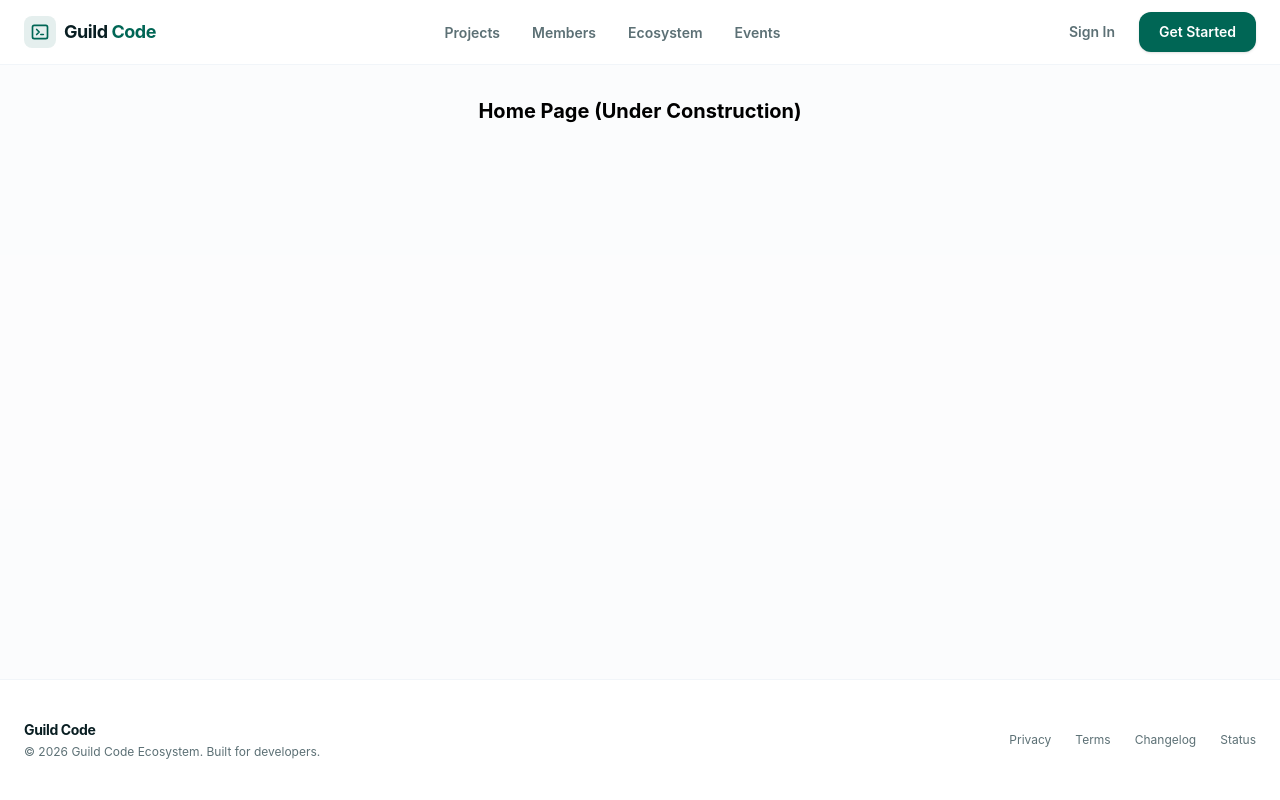
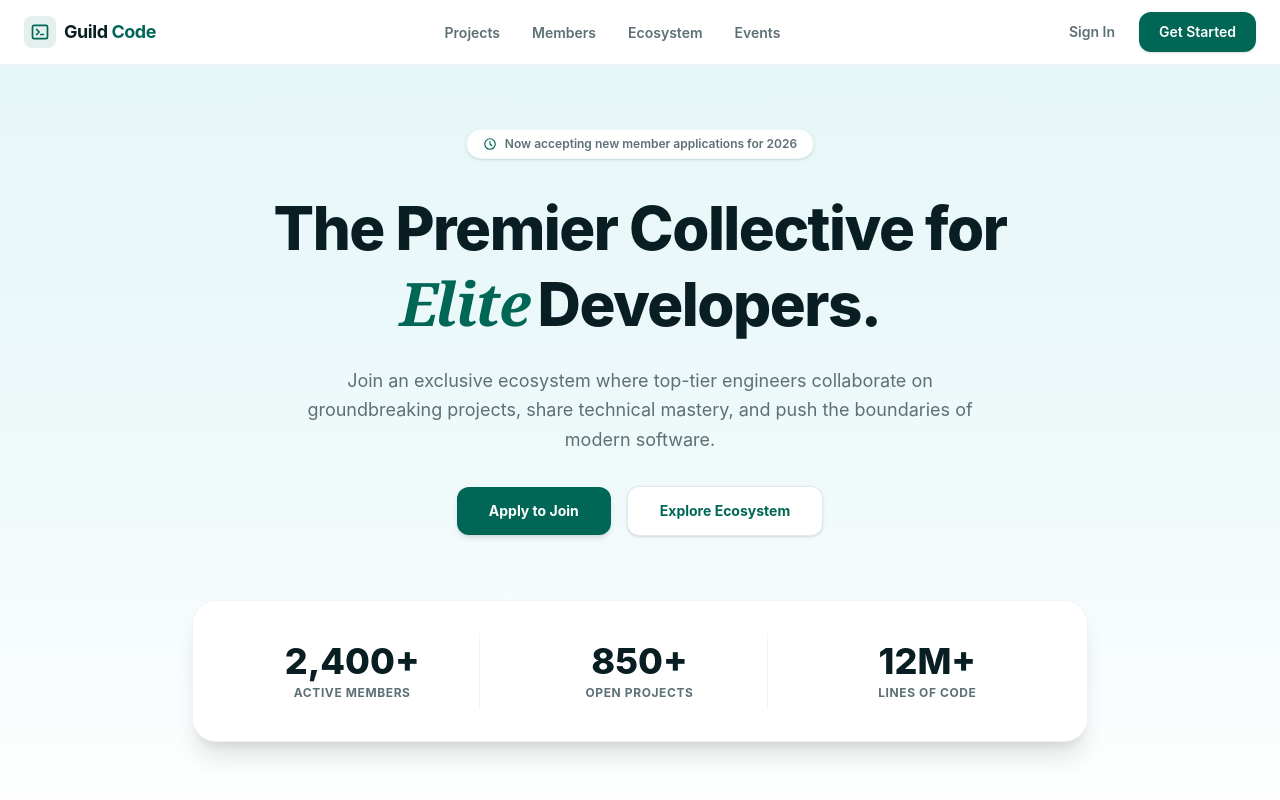
Before and after one commit to Winney360/Guild_Code_Community_Hub, a React (Vite) app in the folder client/: page / in a window 1280 px wide. Shown: the top 800 px of the page. Built offline with nearby package versions, Linux system fonts and the light colour scheme; no server answers.

Commit message:
feat: route root path to Home page component

```diff
--- a/client/src/App.tsx
+++ b/client/src/App.tsx
@@ -2,6 +2,7 @@ import { BrowserRouter as Router, Routes, Route, Navigate } from 'react-router-d
 import { AuthProvider } from './context/AuthContext.js';
 import { Login } from './pages/Login.js';
 import { Signup } from './pages/Signup.js';
+import { Home } from './pages/Home.js';
 import { PublicLayout } from './layouts/PublicLayout.js';
 
 function App() {
@@ -11,7 +12,7 @@ function App() {
         <Routes>
           {/* Public Routes wrapped in PublicLayout */}
           <Route element={<PublicLayout />}>
-            <Route path="/" element={<div className="p-8 text-center text-xl font-bold">Home Page (Under Construction)</div>} />
+            <Route path="/" element={<Home />} />
             <Route path="/projects" element={<div className="p-8 text-center text-xl font-bold">Projects Showcase (Under Construction)</div>} />
             <Route path="/members" element={<div className="p-8 text-center text-xl font-bold">Members Directory (Under Construction)</div>} />
             <Route path="/collaborate" element={<div className="p-8 text-center text-xl font-bold">Ecosystem Collaboration (Under Construction)</div>} />
```
